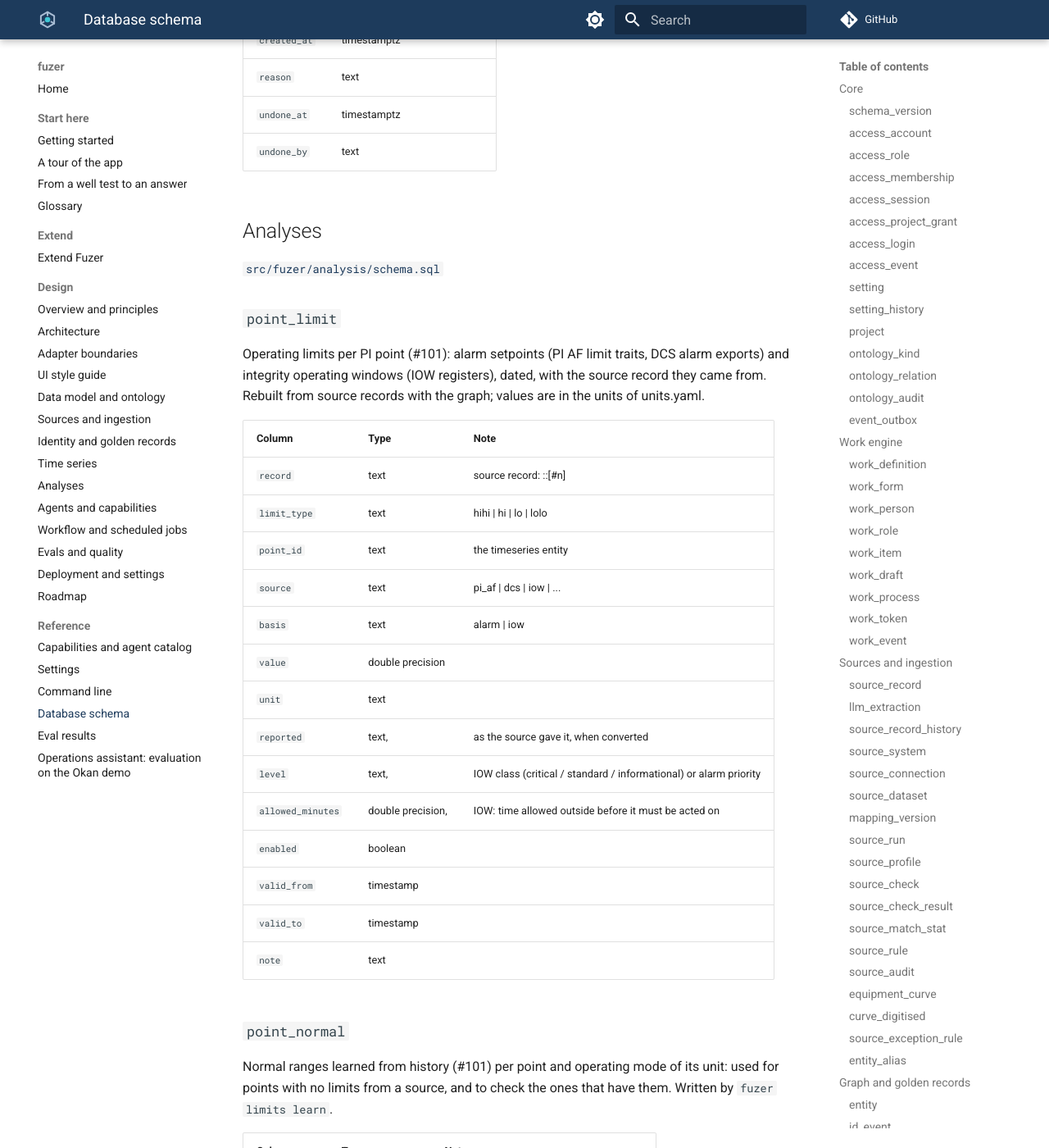
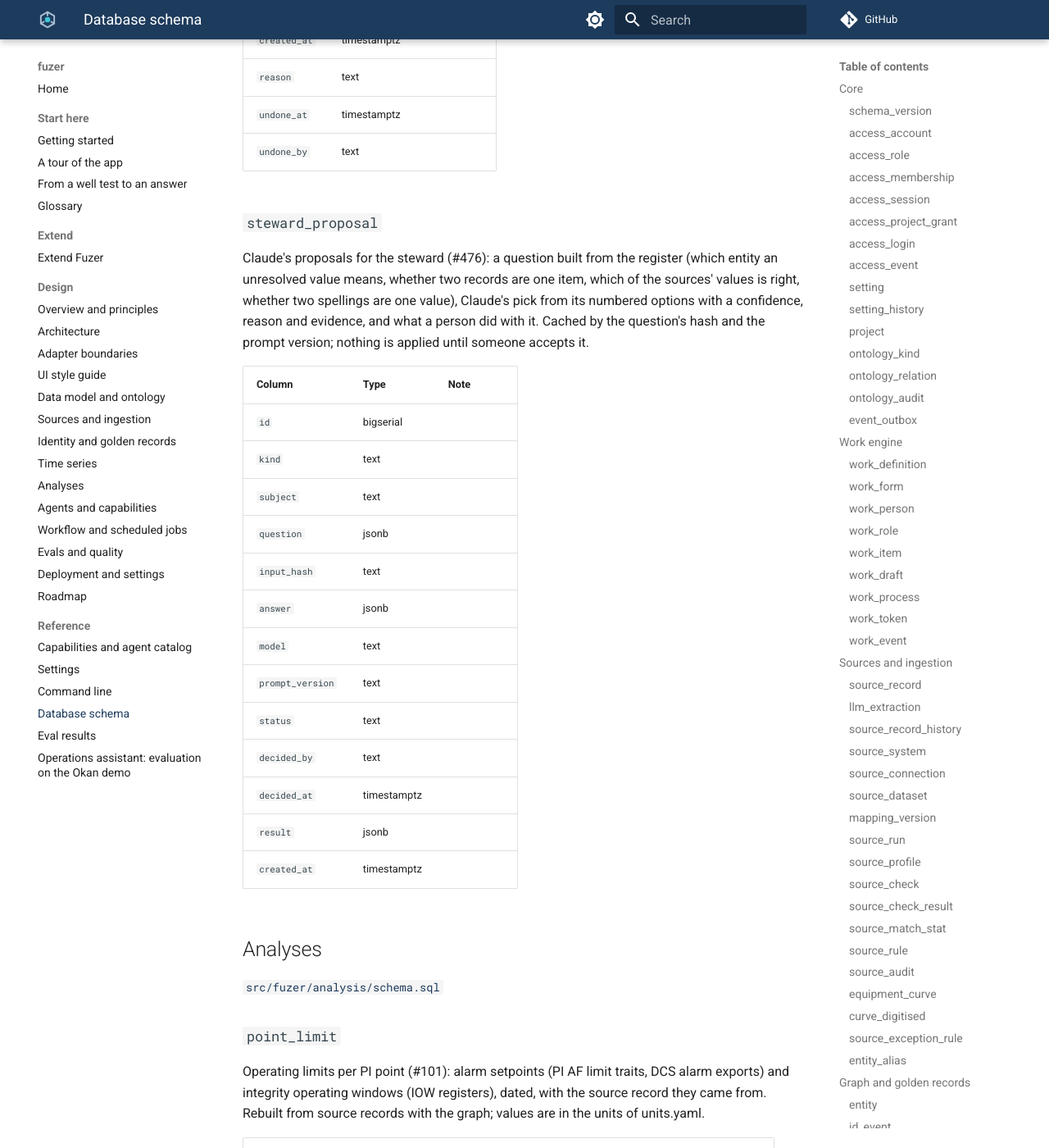
Before and after one commit to areed145/fuzer, an MkDocs documentation site: the page built from docs/schema.md, in a window 1280 px wide and 1400 px high, scrolled down 34667 px. Shown: the whole window at 82% size. Built offline with MkDocs 1.6.1 and Material for MkDocs 9.7.7, drawn with Linux system fonts in a browser that asks for light colours; comment, search, counter and statistics services are not loaded.

```diff
--- a/docs/schema.md
+++ b/docs/schema.md
@@ -905,6 +905,26 @@ Values a steward set across many entities at once (#476: one spelling for a manu
 | `undone_at` | timestamptz |  |
 | `undone_by` | text |  |
 
+### `steward_proposal`
+
+Claude's proposals for the steward (#476): a question built from the register (which entity an unresolved value means, whether two records are one item, which of the sources' values is right, whether two spellings are one value), Claude's pick from its numbered options with a confidence, reason and evidence, and what a person did with it. Cached by the question's hash and the prompt version; nothing is applied until someone accepts it.
+
+| Column | Type | Note |
+|---|---|---|
+| `id` | bigserial |  |
+| `kind` | text |  |
+| `subject` | text |  |
+| `question` | jsonb |  |
+| `input_hash` | text |  |
+| `answer` | jsonb |  |
+| `model` | text |  |
+| `prompt_version` | text |  |
+| `status` | text |  |
+| `decided_by` | text |  |
+| `decided_at` | timestamptz |  |
+| `result` | jsonb |  |
+| `created_at` | timestamptz |  |
+
 ## Analyses
 
 [`src/fuzer/analysis/schema.sql`](https://github.com/areed145/fuzer/tree/main/src/fuzer/analysis/schema.sql)
```
Also changed, not shown: 3 other files.
